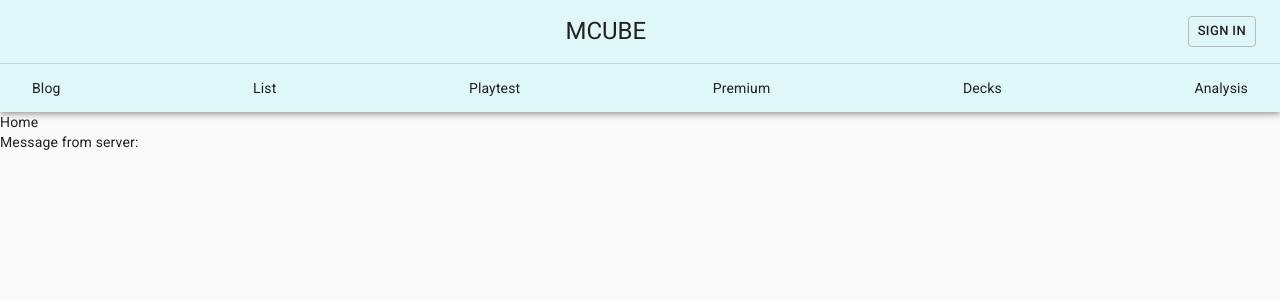
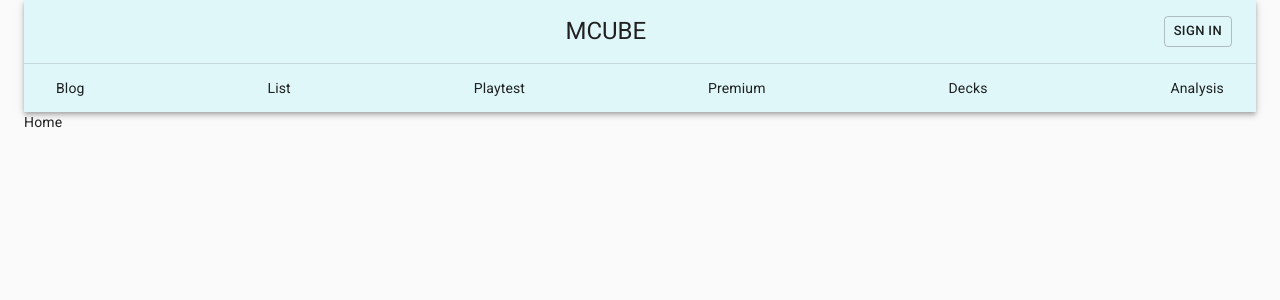
Before and after one commit to mawills/mcube, a React (Create React App) app in the folder client/: page / in a window 1280 px wide. Shown: the top 300 px of the page. Built offline with nearby package versions, Linux system fonts and the light colour scheme.

Commit message:
add material-ui container around app

```diff
--- a/client/src/App.tsx
+++ b/client/src/App.tsx
@@ -8,14 +8,13 @@ import Playtest from './components/Playtest';
 import List from './components/List';
 import Premium from './components/Premium';
 import Decks from './components/Decks';
+import Container from '@material-ui/core/Container';
 
 class App extends React.Component<{}, {}> {
-    state = { serverMessage: '' };
-
     render() {
         return (
             <Router>
-                <div className="App">
+                <Container maxWidth="xl">
                     <Navigation />
                     <Route exact path="/" component={Home} />
                     <Route exact path="/blog" component={Blog} />
@@ -24,8 +23,7 @@ class App extends React.Component<{}, {}> {
                     <Route exact path="/premium" component={Premium} />
                     <Route exact path="/decks" component={Decks} />
                     <Route exact path="/analysis" component={Analysis} />
-                    <div>Message from server: {this.state.serverMessage}</div>
-                </div>
+                </Container>
             </Router>
         );
     }
```
